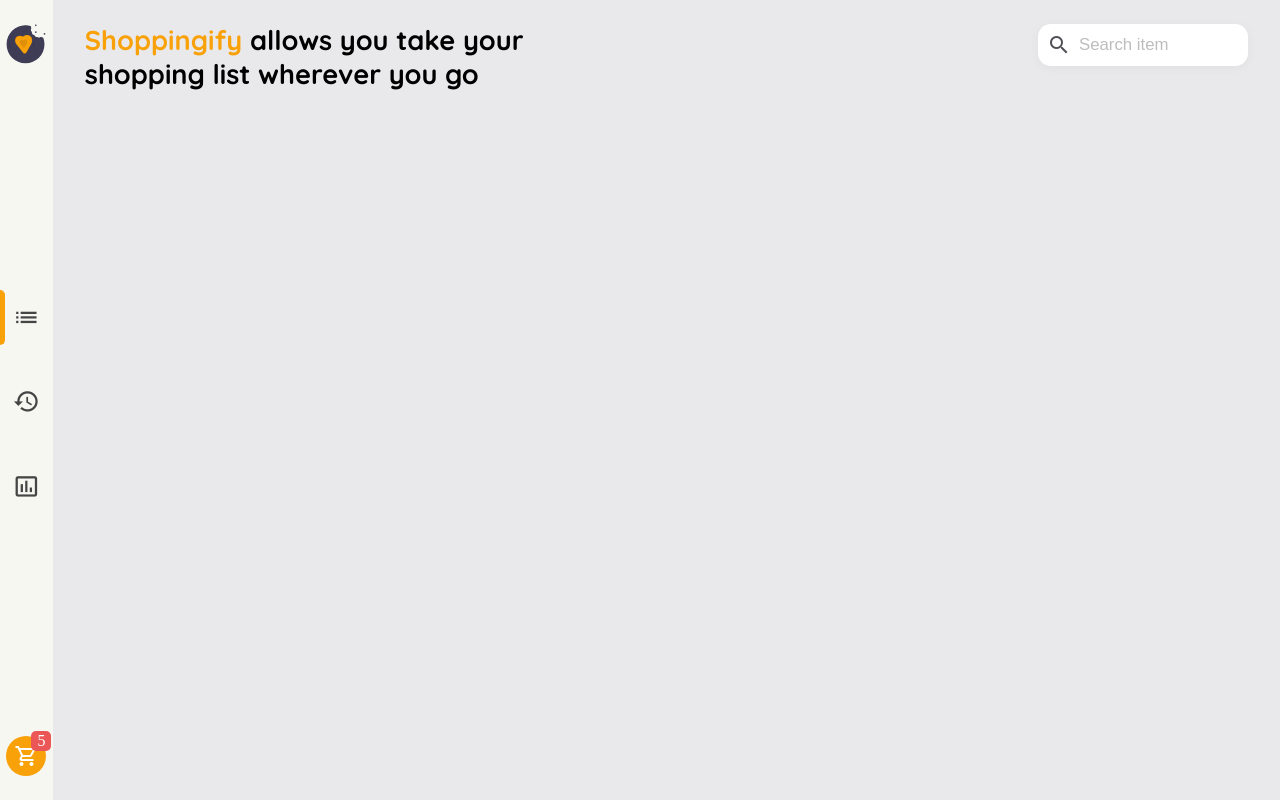
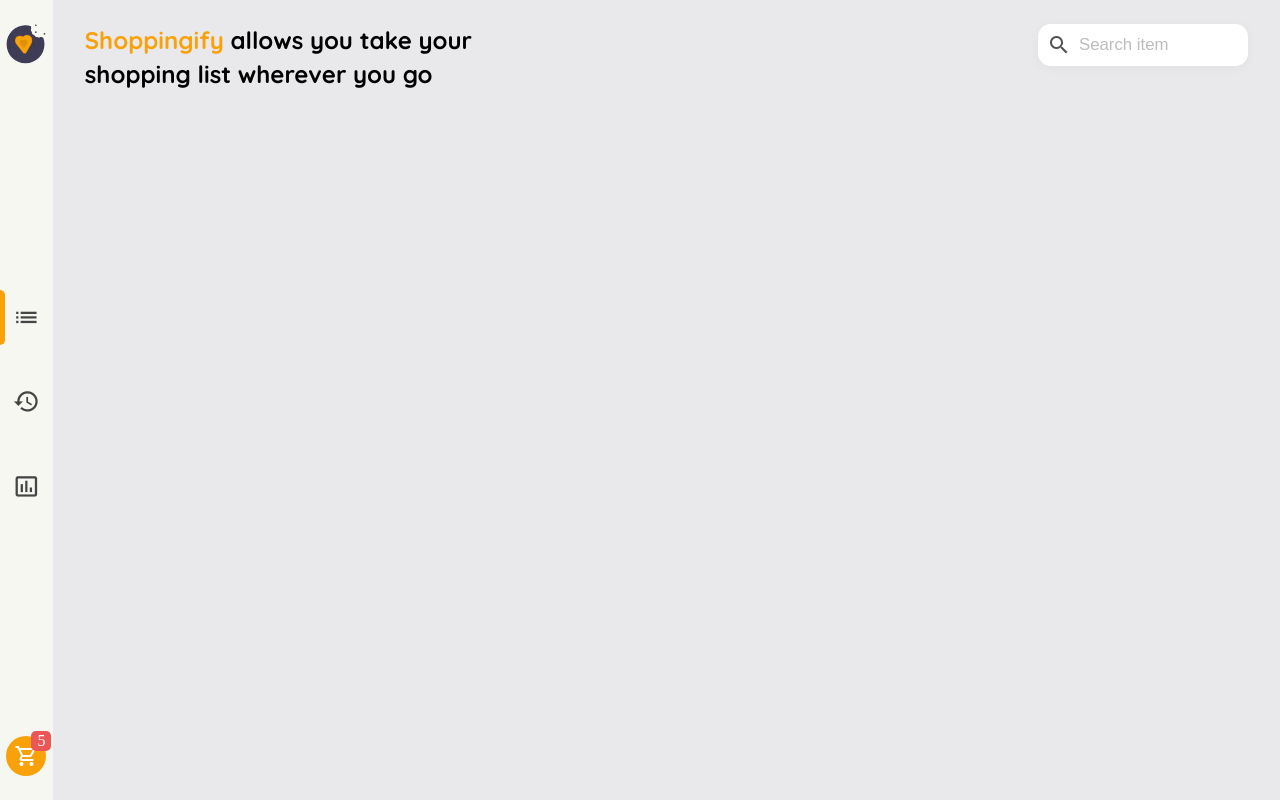
Before and after one commit to jesintharnold/Shoppingify_react, a React (Create React App) app in the folder front_end/: page / in a window 1280 px wide. Built offline with nearby package versions, Linux system fonts and the light colour scheme.

Commit message:
Added width:0 & flex-grow:1

```diff
--- a/front_end/src/components/Main/TitleSearch/header.scss
+++ b/front_end/src/components/Main/TitleSearch/header.scss
@@ -10,7 +10,7 @@
 
 
     .title{
-    font-size:1.7rem;
+    font-size:1.5rem;
     font-weight:700;
       span{
           color:#F9A109;
@@ -24,8 +24,9 @@
         border-radius:0.8rem;
         border:1px solid transparent;
         width:13rem;
-        overflow: hidden;
+        // overflow: hidden;
         background-color: #FFFFFF;
+
 
         span{
            font-size:1.5rem;
@@ -38,10 +39,10 @@
             padding:0;
             background-color: transparent;
             font-size:1.05rem;
-            width:100%;
             border:none;
             color:rgb(63, 63, 63);
-
+            width:0;
+            flex-grow: 1;
             &::placeholder{
                 color: rgba(189, 189, 189, 1);
             }
@@ -50,7 +51,4 @@
 
     }
 
-
-
-
 }
```
